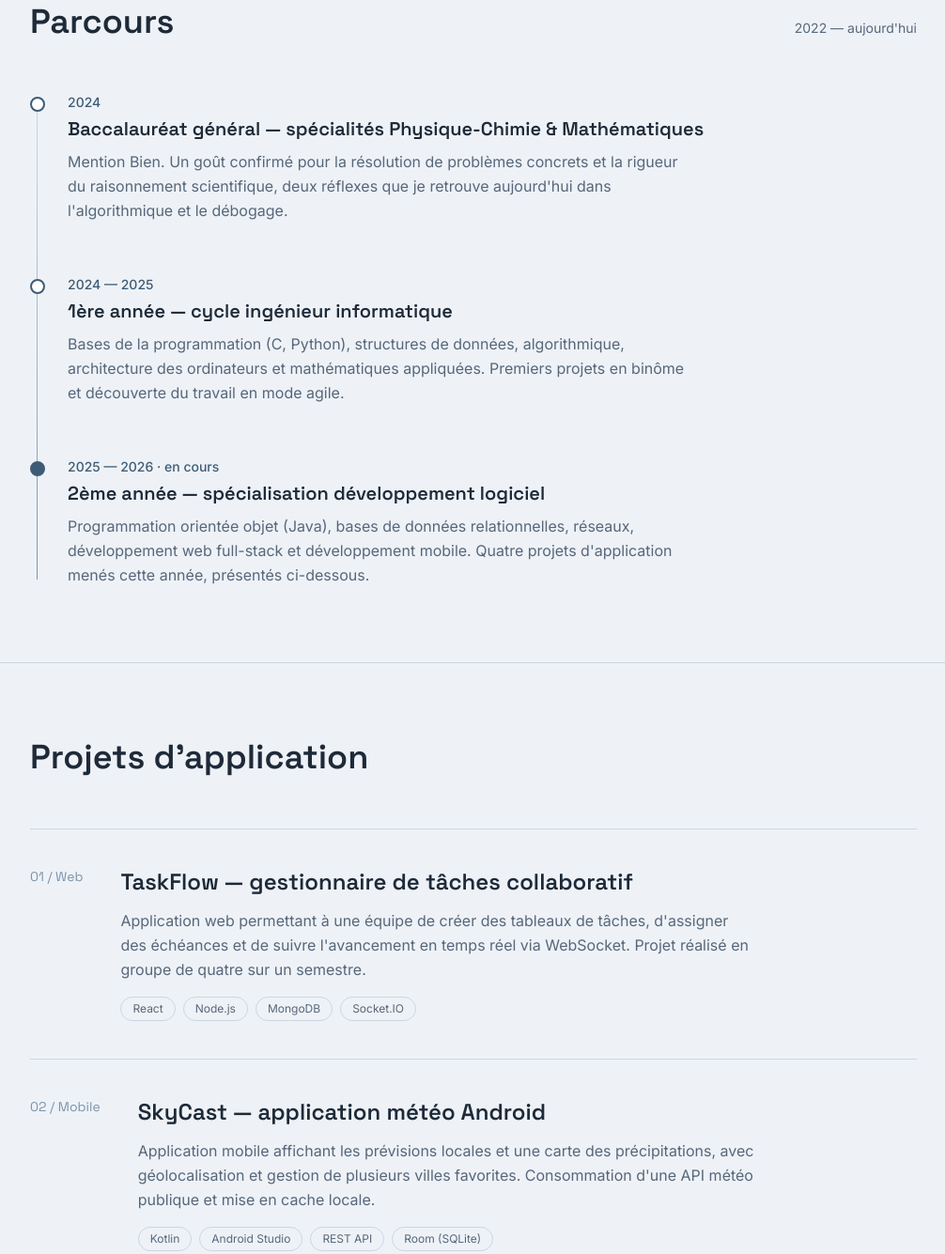
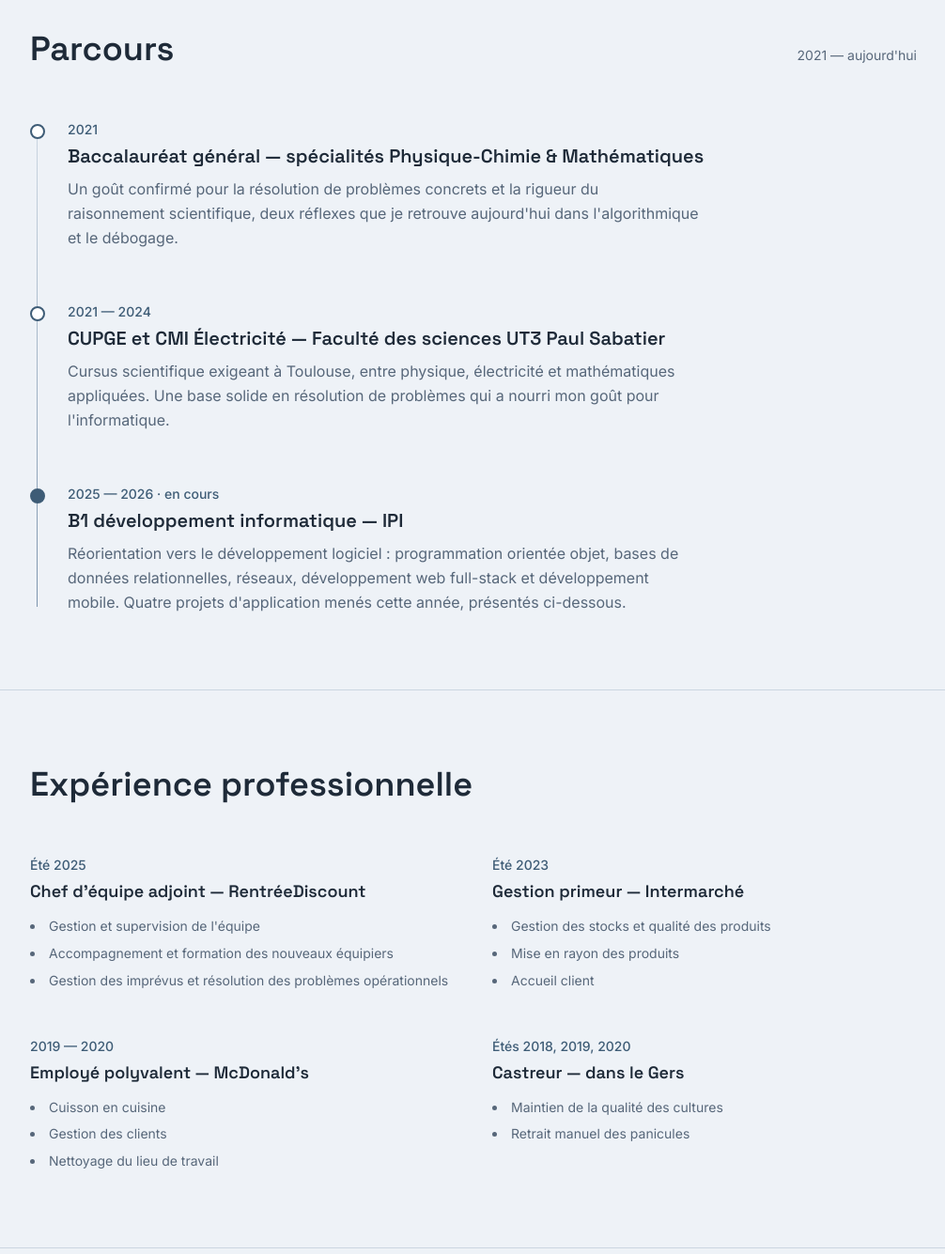
Before and after one commit to Megasteropode/Megasteropode.github.io, a plain HTML site: page index.html in a window 1280 px wide. Shown: the part 866-2201 px from the top of the page at 94% size, without its empty margins (136-1142 px from the left). Drawn offline with nearby package versions, Linux system fonts and the light colour scheme.

Commit message:
modify portfolio

```diff
--- a/index.html
+++ b/index.html
@@ -47,13 +47,13 @@
 </head>
 <body class="font-body text-ink antialiased">
 
-
   <!-- NAV -->
   <header class="sticky top-0 z-30 backdrop-blur bg-bg/85 border-b border-line">
     <div class="max-w-5xl mx-auto px-6 md:px-10 flex items-center justify-between h-16">
       <a href="#top" class="font-display font-semibold tracking-tight text-ink">Jules Brun</a>
       <nav class="hidden sm:flex gap-8 text-sm text-inksoft">
         <a href="#parcours" class="hover:text-accent transition-colors">Parcours</a>
+        <a href="#experience" class="hover:text-accent transition-colors">Expérience</a>
         <a href="#projets" class="hover:text-accent transition-colors">Projets</a>
         <a href="#competences" class="hover:text-accent transition-colors">Compétences</a>
         <a href="#contact" class="hover:text-accent transition-colors">Contact</a>
@@ -71,7 +71,8 @@
       <p class="mt-7 text-inksoft text-lg max-w-xl leading-relaxed">
         Depuis un bac Physique-Chimie / Mathématiques, je suis passé de la théorie à la pratique :
         algorithmique, développement web, applications mobiles et bases de données.
-        Cette page rassemble mon parcours et quatre projets que j'ai menés en école.
+        Cette page rassemble mon parcours, mes expériences professionnelles et quatre projets
+        que j'ai menés en école.
       </p>
       <div class="mt-9 flex flex-wrap gap-4 text-sm">
         <a href="#projets" class="px-5 py-2.5 rounded-full bg-ink text-white hover:bg-accent transition-colors">Voir les projets</a>
@@ -84,7 +85,7 @@
   <section id="parcours" class="max-w-5xl mx-auto px-6 md:px-10 py-20 border-t border-line">
     <div class="flex items-baseline justify-between mb-14">
       <h2 class="font-display text-3xl md:text-4xl font-semibold text-ink">Parcours</h2>
-      <span class="text-sm text-inksoft hidden sm:block">2022 — aujourd'hui</span>
+      <span class="text-sm text-inksoft hidden sm:block">2021 — aujourd'hui</span>
     </div>
 
     <ol class="relative pl-10">
@@ -92,34 +93,83 @@
 
       <li class="relative pb-14">
         <span class="absolute -left-10 top-1 w-4 h-4 rounded-full bg-surface border-2 border-accent"></span>
-        <p class="text-sm text-accent font-medium mb-1">2024</p>
+        <p class="text-sm text-accent font-medium mb-1">2021</p>
         <h3 class="font-display text-xl font-semibold text-ink">Baccalauréat général — spécialités Physique-Chimie &amp; Mathématiques</h3>
         <p class="mt-2 text-inksoft leading-relaxed max-w-2xl">
-          Mention Bien. Un goût confirmé pour la résolution de problèmes concrets et la rigueur du raisonnement
-          scientifique, deux réflexes que je retrouve aujourd'hui dans l'algorithmique et le débogage.
+          Un goût confirmé pour la résolution de problèmes concrets et la rigueur du raisonnement scientifique,
+          deux réflexes que je retrouve aujourd'hui dans l'algorithmique et le débogage.
         </p>
       </li>
 
       <li class="relative pb-14">
         <span class="absolute -left-10 top-1 w-4 h-4 rounded-full bg-surface border-2 border-accent"></span>
-        <p class="text-sm text-accent font-medium mb-1">2024 — 2025</p>
-        <h3 class="font-display text-xl font-semibold text-ink">1ère année — cycle ingénieur informatique</h3>
+        <p class="text-sm text-accent font-medium mb-1">2021 — 2024</p>
+        <h3 class="font-display text-xl font-semibold text-ink">CUPGE et CMI Électricité — Faculté des sciences UT3 Paul Sabatier</h3>
         <p class="mt-2 text-inksoft leading-relaxed max-w-2xl">
-          Bases de la programmation (C, Python), structures de données, algorithmique, architecture des ordinateurs
-          et mathématiques appliquées. Premiers projets en binôme et découverte du travail en mode agile.
+          Cursus scientifique exigeant à Toulouse, entre physique, électricité et mathématiques appliquées.
+          Une base solide en résolution de problèmes qui a nourri mon goût pour l'informatique.
         </p>
       </li>
 
       <li class="relative">
         <span class="absolute -left-10 top-1 w-4 h-4 rounded-full bg-accent border-2 border-accent"></span>
         <p class="text-sm text-accent font-medium mb-1">2025 — 2026 · en cours</p>
-        <h3 class="font-display text-xl font-semibold text-ink">2ème année — spécialisation développement logiciel</h3>
+        <h3 class="font-display text-xl font-semibold text-ink">B1 développement informatique — IPI</h3>
         <p class="mt-2 text-inksoft leading-relaxed max-w-2xl">
-          Programmation orientée objet (Java), bases de données relationnelles, réseaux, développement web
-          full-stack et développement mobile. Quatre projets d'application menés cette année, présentés ci-dessous.
+          Réorientation vers le développement logiciel : programmation orientée objet, bases de données
+          relationnelles, réseaux, développement web full-stack et développement mobile. Quatre projets
+          d'application menés cette année, présentés ci-dessous.
         </p>
       </li>
     </ol>
+  </section>
+
+  <!-- EXPERIENCE -->
+  <section id="experience" class="max-w-5xl mx-auto px-6 md:px-10 py-20 border-t border-line">
+    <h2 class="font-display text-3xl md:text-4xl font-semibold text-ink mb-14">Expérience professionnelle</h2>
+
+    <div class="grid sm:grid-cols-2 gap-x-10 gap-y-12">
+
+      <div>
+        <p class="text-sm text-accent font-medium mb-1">Été 2025</p>
+        <h3 class="font-display text-lg font-semibold text-ink">Chef d'équipe adjoint — RentréeDiscount</h3>
+        <ul class="mt-3 space-y-1.5 text-inksoft text-sm leading-relaxed list-disc list-inside">
+          <li>Gestion et supervision de l'équipe</li>
+          <li>Accompagnement et formation des nouveaux équipiers</li>
+          <li>Gestion des imprévus et résolution des problèmes opérationnels</li>
+        </ul>
+      </div>
+
+      <div>
+        <p class="text-sm text-accent font-medium mb-1">Été 2023</p>
+        <h3 class="font-display text-lg font-semibold text-ink">Gestion primeur — Intermarché</h3>
+        <ul class="mt-3 space-y-1.5 text-inksoft text-sm leading-relaxed list-disc list-inside">
+          <li>Gestion des stocks et qualité des produits</li>
+          <li>Mise en rayon des produits</li>
+          <li>Accueil client</li>
+        </ul>
+      </div>
+
+      <div>
+        <p class="text-sm text-accent font-medium mb-1">2019 — 2020</p>
+        <h3 class="font-display text-lg font-semibold text-ink">Employé polyvalent — McDonald's</h3>
+        <ul class="mt-3 space-y-1.5 text-inksoft text-sm leading-relaxed list-disc list-inside">
+          <li>Cuisson en cuisine</li>
+          <li>Gestion des clients</li>
+          <li>Nettoyage du lieu de travail</li>
+        </ul>
+      </div>
+
+      <div>
+        <p class="text-sm text-accent font-medium mb-1">Étés 2018, 2019, 2020</p>
+        <h3 class="font-display text-lg font-semibold text-ink">Castreur — dans le Gers</h3>
+        <ul class="mt-3 space-y-1.5 text-inksoft text-sm leading-relaxed list-disc list-inside">
+          <li>Maintien de la qualité des cultures</li>
+          <li>Retrait manuel des panicules</li>
+        </ul>
+      </div>
+
+    </div>
   </section>
 
   <!-- PROJETS -->
@@ -202,16 +252,16 @@
     <h2 class="font-display text-3xl md:text-4xl font-semibold text-ink mb-12">Compétences</h2>
     <div class="grid sm:grid-cols-3 gap-10">
       <div>
-        <h3 class="font-display text-lg font-semibold text-ink mb-3">Langages</h3>
-        <p class="text-inksoft leading-relaxed text-sm">Java, Python, Kotlin, JavaScript, PHP, C</p>
+        <h3 class="font-display text-lg font-semibold text-ink mb-3">Langages &amp; outils</h3>
+        <p class="text-inksoft leading-relaxed text-sm">Java, Python, Kotlin, JavaScript, PHP, C, SQL, Git</p>
       </div>
       <div>
-        <h3 class="font-display text-lg font-semibold text-ink mb-3">Web &amp; données</h3>
-        <p class="text-inksoft leading-relaxed text-sm">React, Node.js, SQL, MongoDB, REST API</p>
+        <h3 class="font-display text-lg font-semibold text-ink mb-3">Langue</h3>
+        <p class="text-inksoft leading-relaxed text-sm">Anglais — niveau B2</p>
       </div>
       <div>
-        <h3 class="font-display text-lg font-semibold text-ink mb-3">Outils</h3>
-        <p class="text-inksoft leading-relaxed text-sm">Git, Docker, Figma, méthode Agile / Scrum</p>
+        <h3 class="font-display text-lg font-semibold text-ink mb-3">Savoir-être</h3>
+        <p class="text-inksoft leading-relaxed text-sm">Polyvalence, adaptabilité, résilience, travail d'équipe, aisance communicationnelle</p>
       </div>
     </div>
   </section>
@@ -224,9 +274,9 @@
         <p class="text-inksoft max-w-md">Ouvert aux stages et aux projets en développement web ou mobile.</p>
       </div>
       <div class="text-sm text-inksoft space-y-1.5">
-        <p><a href="mailto:jules.brun@example.com" class="text-ink hover:text-accent transition-colors">jules.brun@example.com</a></p>
-        <p><a href="https://linkedin.com" class="hover:text-accent transition-colors">linkedin.com/in/julesbrun</a></p>
-        <p><a href="https://github.com" class="hover:text-accent transition-colors">github.com/julesbrun</a></p>
+        <p><a href="mailto:julesbrun6@gmail.com" class="text-ink hover:text-accent transition-colors">julesbrun6@gmail.com</a></p>
+        <p><a href="tel:+33781330395" class="hover:text-accent transition-colors">07 81 33 03 95</a></p>
+        <p>34 av Léon Blum, Toulouse</p>
       </div>
     </div>
     <div class="max-w-5xl mx-auto px-6 md:px-10 pb-10 text-xs text-inksoft/70">
```
